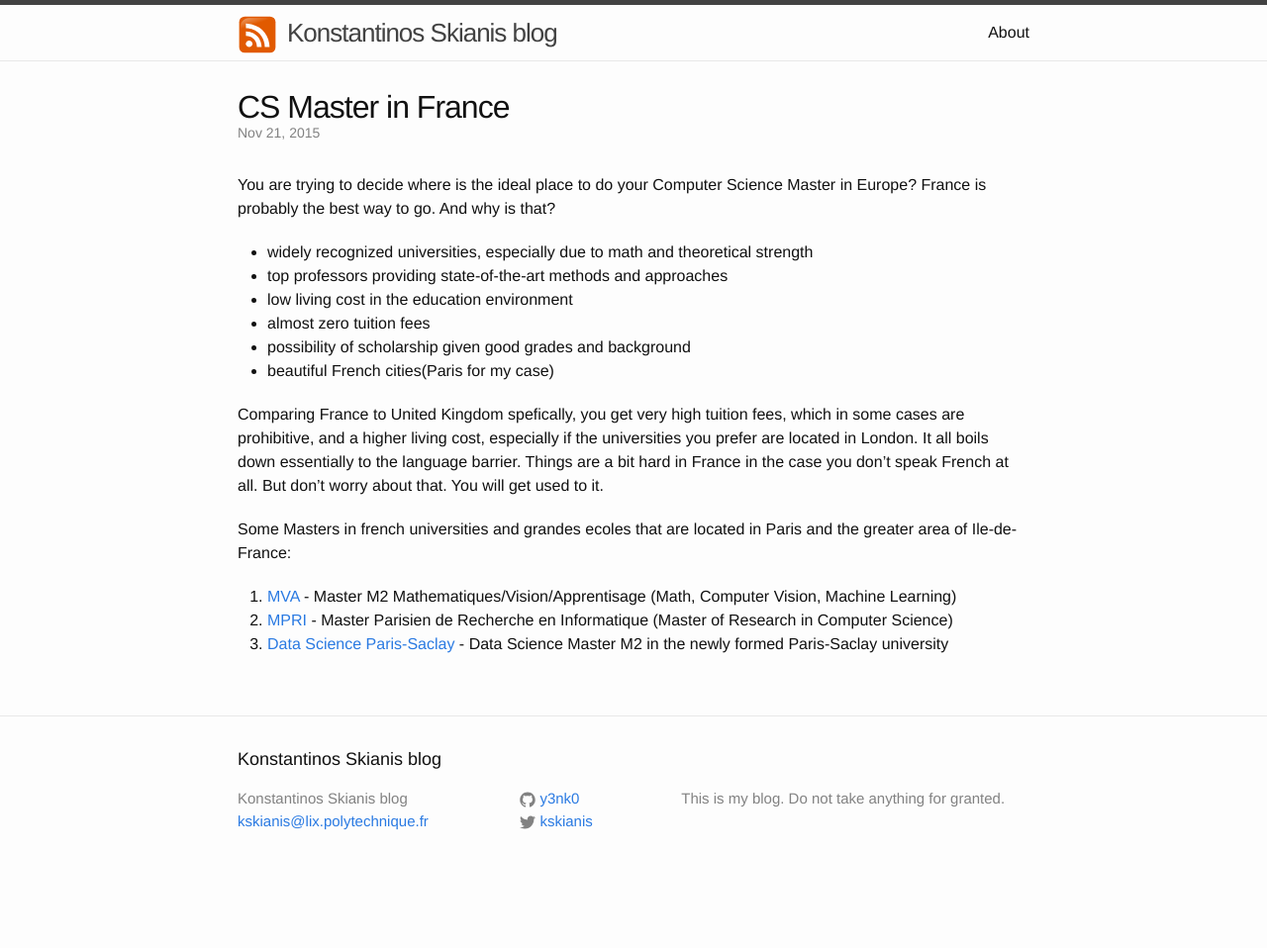
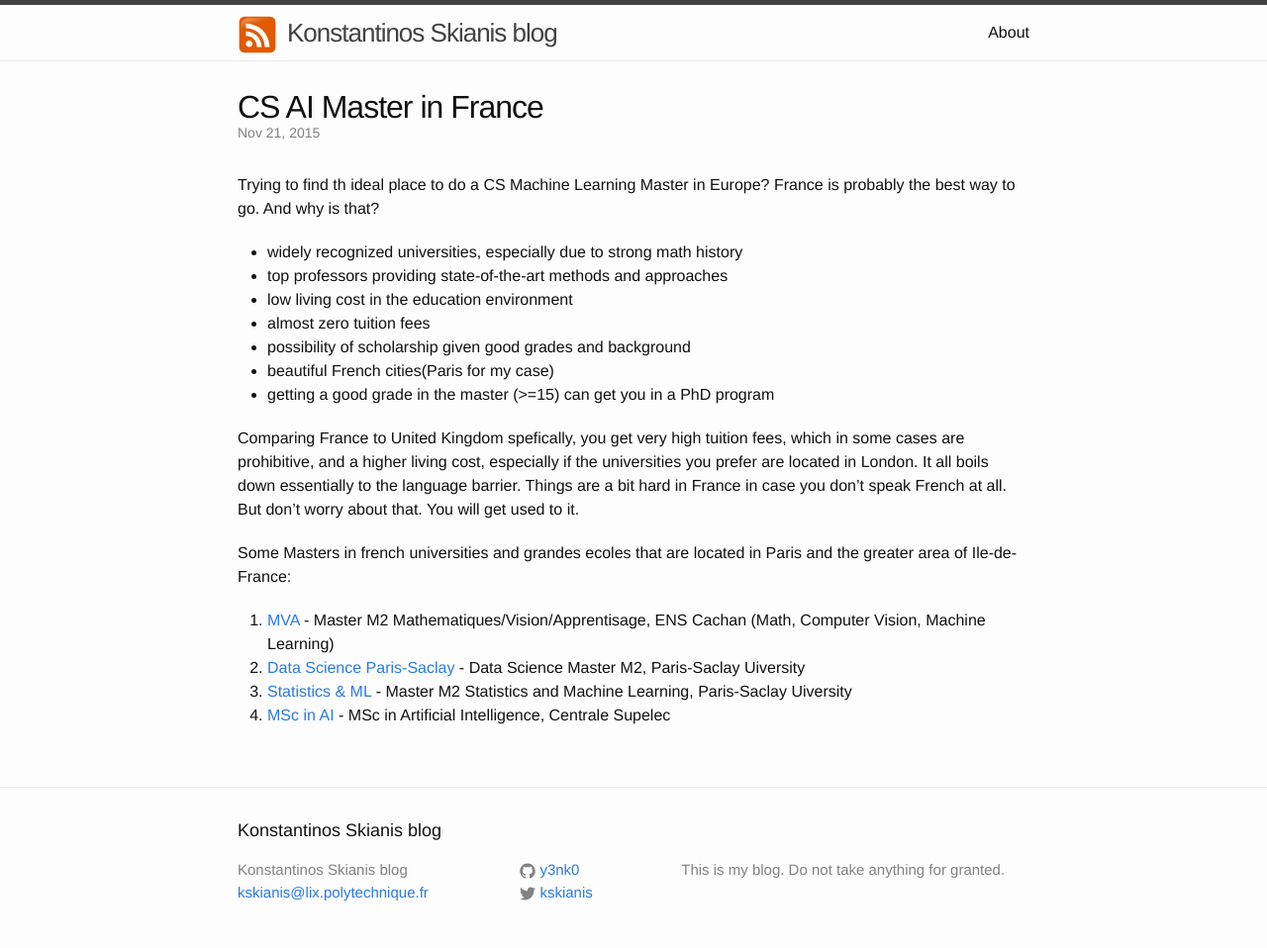
Before and after one commit to y3nk0/y3nk0.github.io, a Jekyll site: the page built from _posts/2015-11-21-master-in-france.markdown, in a window 1280 px wide. Shown: the whole page at 99% size. Built offline with Jekyll 4.4.1, drawn with Linux system fonts in a browser that asks for light colours; before the commit the page ends 900 px from its top, so only the background shows below that.

Commit message:
[edit] master cs france post

```diff
--- a/_posts/2015-11-21-master-in-france.markdown
+++ b/_posts/2015-11-21-master-in-france.markdown
@@ -1,26 +1,29 @@
 ---
 layout: post
-title:  "CS Master in France"
-excerpt: "You are trying to decide where is the ideal place to do your Computer Science Master in Europe? France is probably the best way to go."
+title:  "CS AI Master in France"
+excerpt: "Trying to find the ideal place to do a CS Machine Learning or Data Science Master in Europe? France is probably the best way to go."
 date:   2015-11-21 20:59:04
 ---
-You are trying to decide where is the ideal place to do your Computer Science Master in Europe? France is probably the best way to go. And why is that?
+Trying to find th ideal place to do a CS Machine Learning Master in Europe? France is probably the best way to go. And why is that?
 
-- widely recognized universities, especially due to math and theoretical strength
+- widely recognized universities, especially due to strong math history
 - top professors providing state-of-the-art methods and approaches
 - low living cost in the education environment
 - almost zero tuition fees
 - possibility of scholarship given good grades and background
 - beautiful French cities(Paris for my case)
+- getting a good grade in the master (>=15) can get you in a PhD program
 
-Comparing France to United Kingdom spefically, you get very high tuition fees, which in some cases are prohibitive, and a higher living cost, especially if the universities you prefer are located in London. It all boils down essentially to the language barrier. Things are a bit hard in France in the case you don't speak French at all. But don't worry about that. You will get used to it.
+Comparing France to United Kingdom spefically, you get very high tuition fees, which in some cases are prohibitive, and a higher living cost, especially if the universities you prefer are located in London. It all boils down essentially to the language barrier. Things are a bit hard in France in case you don't speak French at all. But don't worry about that. You will get used to it.
 
 Some Masters in french universities and grandes ecoles that are located in Paris and the greater area of Ile-de-France:
 
-1. [MVA] - Master M2 Mathematiques/Vision/Apprentisage (Math, Computer Vision, Machine Learning)
-2. [MPRI] - Master Parisien de Recherche en Informatique (Master of Research in Computer Science)
-3. [Data Science Paris-Saclay] - Data Science Master M2 in the newly formed Paris-Saclay university
+1. [MVA] - Master M2 Mathematiques/Vision/Apprentisage, ENS Cachan (Math, Computer Vision, Machine Learning)
+2. [Data Science Paris-Saclay] - Data Science Master M2, Paris-Saclay Uiversity
+3. [Statistics & ML] - Master M2 Statistics and Machine Learning, Paris-Saclay Uiversity
+4. [MSc in AI] - MSc in Artificial Intelligence, Centrale Supelec
 
-[MVA]:	http://www.math.ens-cachan.fr/version-francaise/formations/master-mva/contenus-/master-mva-cours-2015-2016-161721.kjsp?RH=1242415112528
-[MPRI]:	https://wikimpri.dptinfo.ens-cachan.fr/doku.php
+[MVA]:	http://www.math.ens-cachan.fr/version-francaise/formations/master-mva/
 [Data Science Paris-Saclay]: http://datascience-x-master-paris-saclay.fr
+[Statistics & ML]: https://master-statml-paris-saclay.math.u-psud.fr/
+[MSc in AI]: http://www.centralesupelec.fr/fr/msc-artificial-intelligence
```
